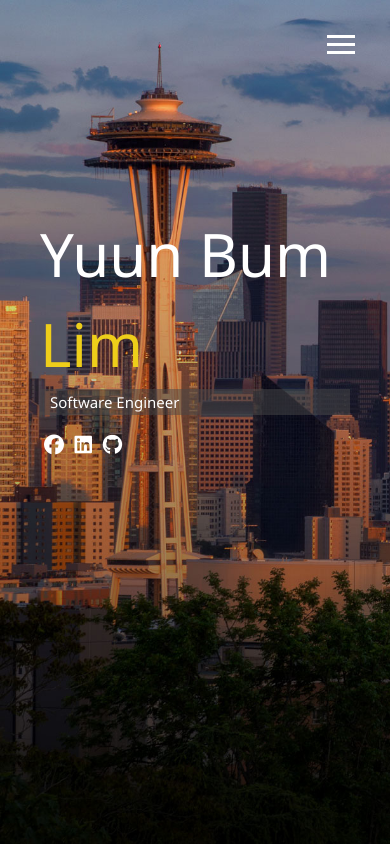
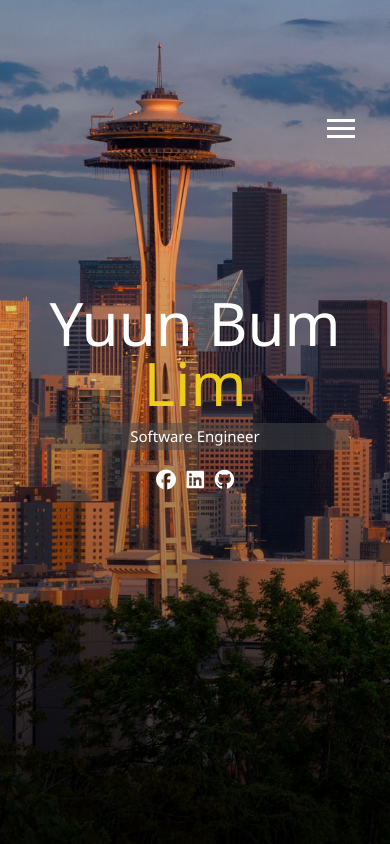
Before and after one commit to yuunlimm/portfolio, a website: page dist/index.html in a window 390 px wide. Drawn offline with Linux system fonts and the light colour scheme.

Commit message:
added media queries and made menu overlay responsive

```diff
--- a/scss/_config.scss
+++ b/scss/_config.scss
@@ -28,3 +28,26 @@ $background-opacity: 0.5;
     }
   }
 }
+
+// media query mixins
+@mixin mediaSm {
+  @media screen and (max-width: 500px) {
+    @content;
+  }
+}
+
+@mixin mediaMd {
+  @media screen and (max-width: 768px) {
+    @content;
+  }
+}
+@mixin mediaLg {
+  @media screen and (min-width: 769px) and (max-width: 1170px) {
+    @content;
+  }
+}
+@mixin mediaXl {
+  @media screen and (min-width: 1171px) {
+    @content;
+  }
+}
--- /dev/null
+++ b/scss/_mobile.scss
@@ -0,0 +1,53 @@
+// WideScreens
+
+@include mediaXl {
+}
+
+// desktop & laptops
+@include mediaLg {
+}
+
+// tablets & small laptops
+@include mediaMd {
+  main {
+    align-items: center;
+    text-align: center;
+    .lg-heading {
+      line-height: 1;
+      margin-bottom: 1rem;
+    }
+  }
+
+  ul.menu-nav,
+  div.menu-branding {
+    float: none;
+    width: 100%;
+    min-height: 0;
+    &.show {
+      transform: translate3d(0, 0, 0);
+    }
+  }
+
+  .menu-nav {
+    height: 75vh;
+    transform: translate3d(-100%, 0, 0);
+    font-size: 24px;
+  }
+
+  .menu-branding {
+    height: 24vh;
+    transform: translate3d(100%, 0 0);
+    .portrait {
+      background: url("../img/");
+      width: 150px;
+      height: 150px;
+    }
+  }
+}
+
+// smart phoens
+@include mediaSm {
+  main#home {
+    margin-top: 10vh;
+  }
+}
--- a/scss/main.scss
+++ b/scss/main.scss
@@ -1,5 +1,6 @@
 @import "config";
 @import "menu";
+@import "mobile";
 
 html {
   font-size: 10px;
```
Also changed, not shown: dist/css/main.css.
